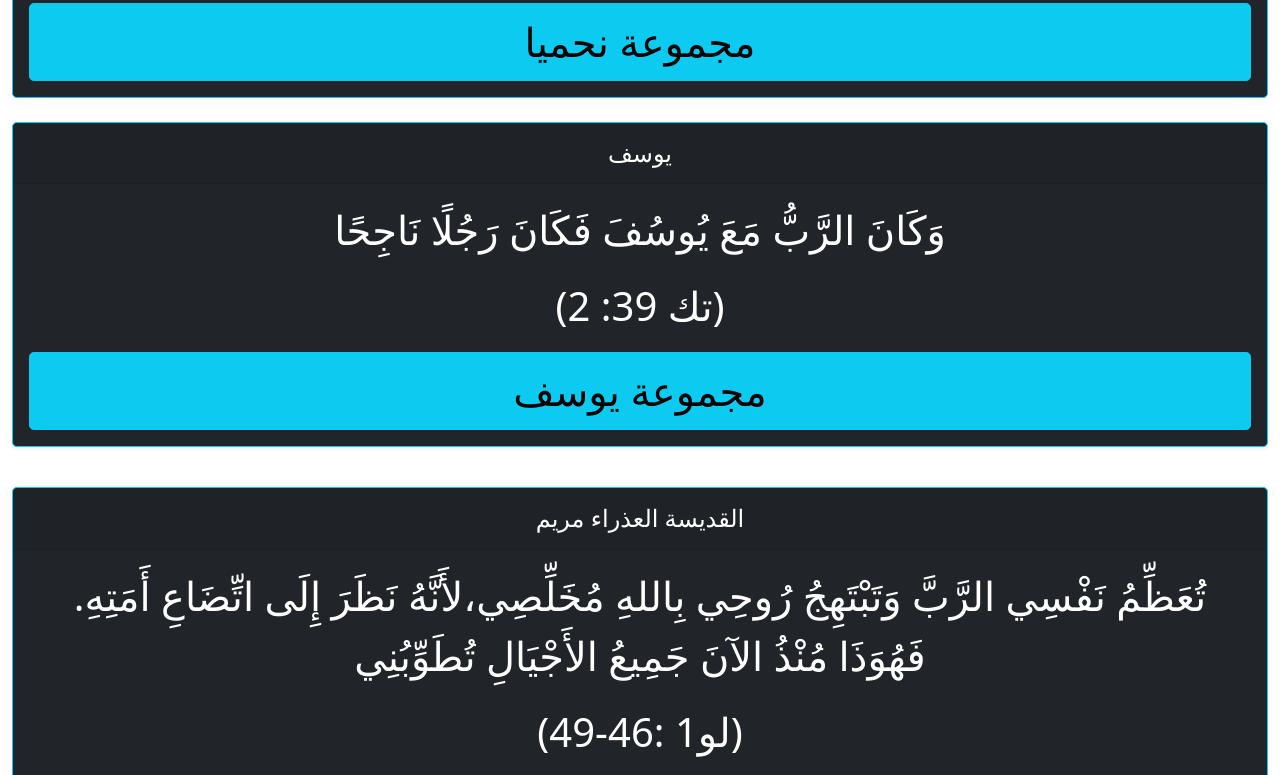
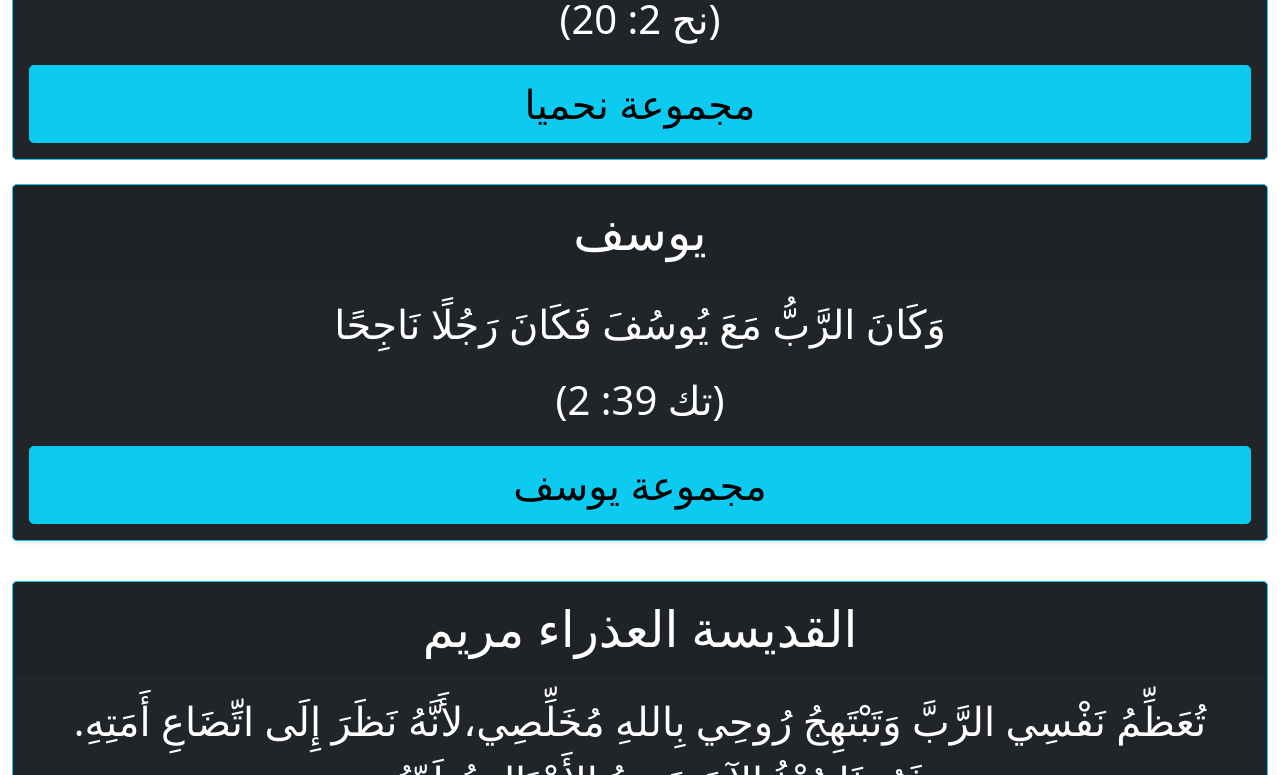
Before and after one commit to AvaEbraamFamily/avaebraam.eg, a plain HTML site: page index3.html in a window 1280 px wide. Shown: the part 766-1541 px from the top of the page. Drawn offline with nearby package versions, Linux system fonts and the light colour scheme; a web font is replaced by a local one.

Commit message:
Update style3.css

```diff
--- a/style3.css
+++ b/style3.css
@@ -1,6 +1,11 @@
+
 body{align-items: center;
-font-size: 250%;}
+font-size:40px;}
+
 .btn{
-    font-size:100%;
+    font-size:40px;
 
 }
+h4{
+    font-size: 50px;
+}
```
